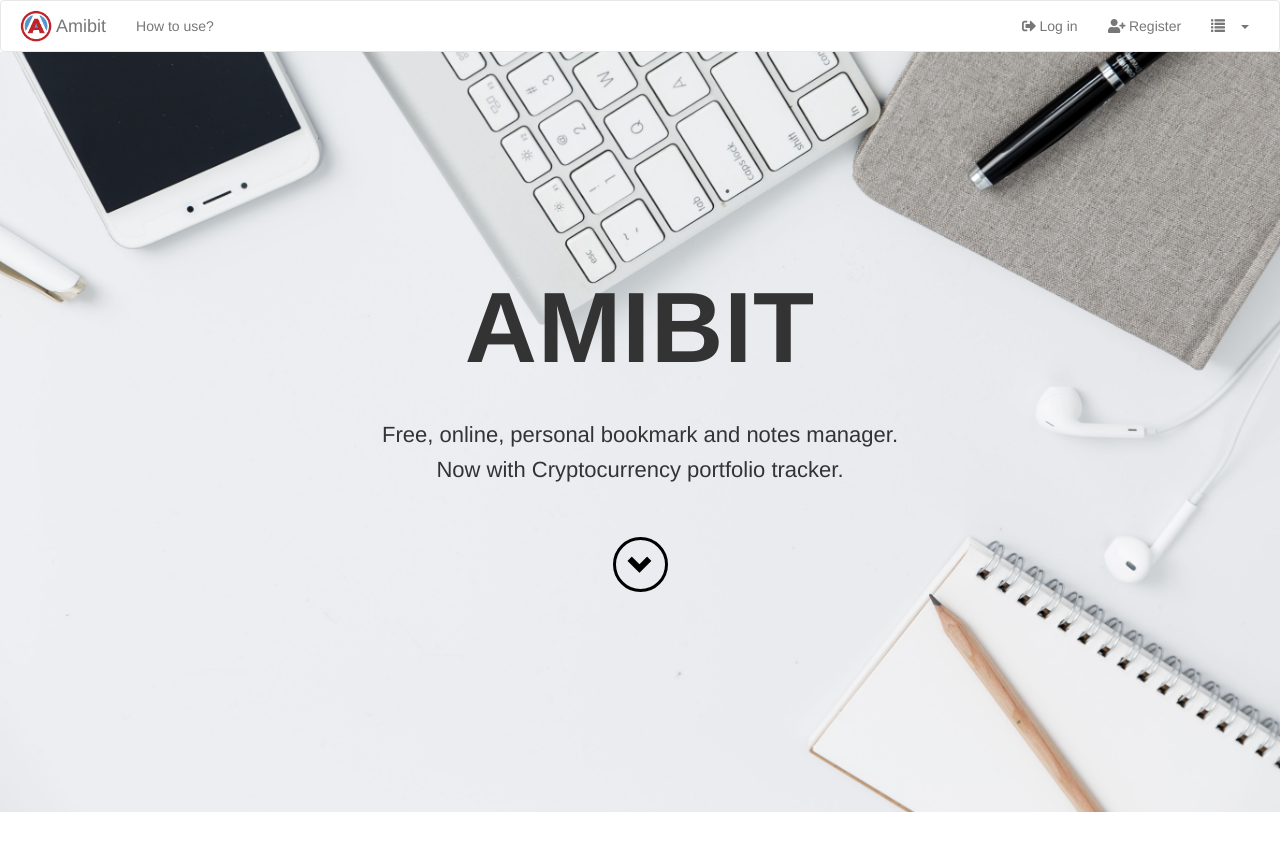
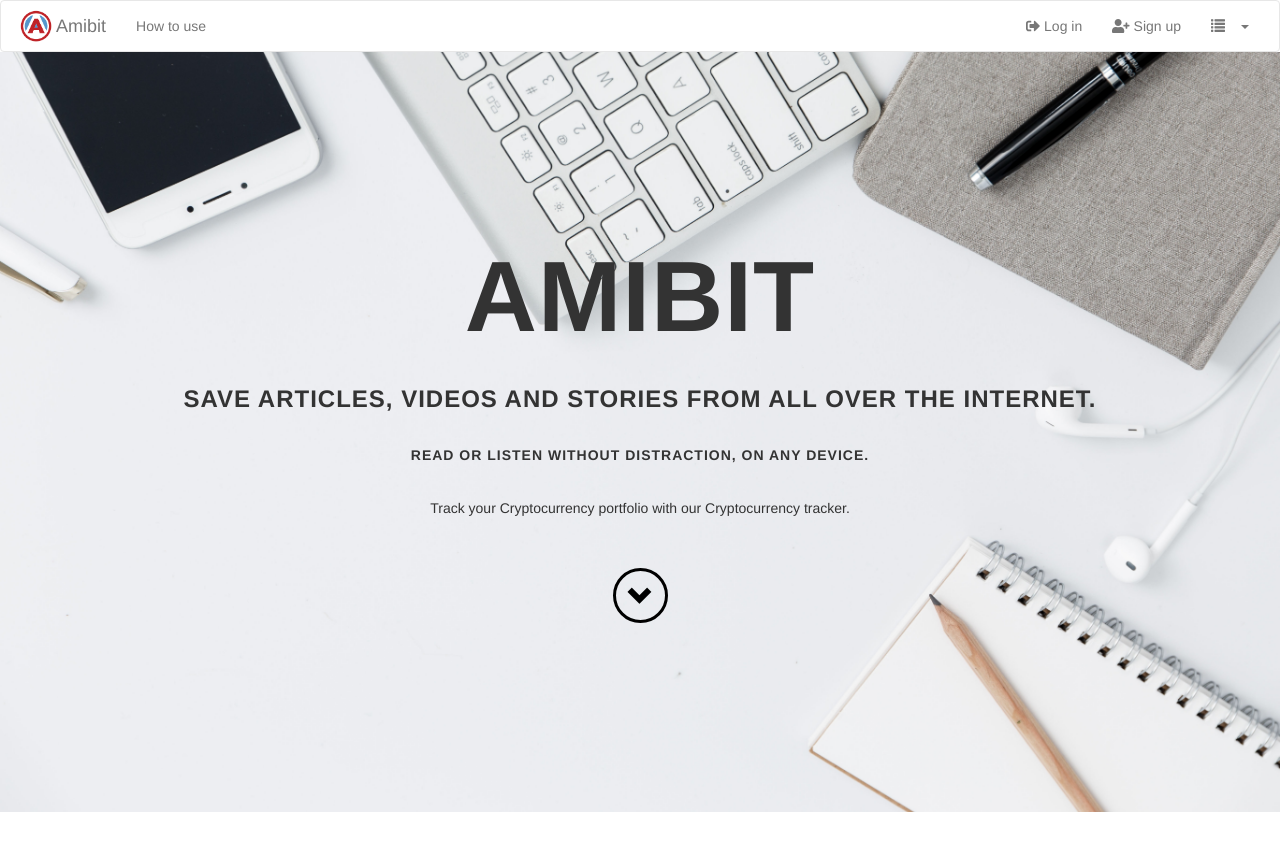
Before and after one commit to GoranAviani/amibit-project, a Django app: page / in a window 1280 px wide; the page is wider, and only the part inside the window is pictured. Shown: the top 863 px of that part. Run offline with Django 3.2, Linux system fonts and the light colour scheme; data that the repository does not hold is empty; some libraries are stand-ins or nearby versions.

Commit message:
rewriting text on index

```diff
--- a/linkmanager/templates/base_generic.html
+++ b/linkmanager/templates/base_generic.html
@@ -38,7 +38,7 @@
     <!-- Collect the nav links, forms, and other content for toggling -->
     <div class="collapse navbar-collapse" id="amibit-navbar-collapse-1">
       <ul class="nav navbar-nav">
-          <li><a href="{% url 'how_to_use' %}">How to use?</a></li>
+          <li><a href="{% url 'how_to_use' %}">How to use</a></li>
       </ul>
       <!-- Search-->
 <!--
@@ -60,7 +60,7 @@
          <li><a href="{% url 'logout' %}"><span class="glyphicon glyphicon-log-out"></span>Log out</a></li>
         {% else %}
           <li><a href="{% url 'login' %}"><i class="fas fa-sign-out-alt"></i>  Log in</b></a></li>
-          <li><a href="{% url 'register' %}"><i class="fas fa-user-plus"></i>    Register</b></a></li>
+          <li><a href="{% url 'register' %}"><i class="fas fa-user-plus"></i>    Sign up</b></a></li>
         {% endif %}
    <!-- DROPDOwN-->
         <li class="dropdown">
@@ -78,7 +78,7 @@
             {% else %}
               <li><a href="{% url 'login' %}"><i class="fas fa-sign-in-alt"></i> Log in</a><li>
               <li role="separator" class="divider"></li>
-              <li><a href="{% url 'register' %}"><i class="fas fa-user-plus"></i> Register</a><li>
+              <li><a href="{% url 'register' %}"><i class="fas fa-user-plus"></i> Sign up</a><li>
             {% endif %}
           </ul>
         </li>
--- a/linkmanager/templates/index.html
+++ b/linkmanager/templates/index.html
@@ -21,8 +21,12 @@
         <div class="row">
           <div class="col-md-12 col-xs-12">
             <h1 class="brand-heading ">Amibit</h1>
-            <p class="intro-text">Free, online, personal bookmark and notes manager.
-              <br>Now with Cryptocurrency portfolio tracker.</p>
+            <p class="intro-text"><h3>Save articles, videos and stories from all over the internet.</h3>
+
+              <h5>Read or listen without distraction, on any device.</h5>
+
+
+              Track your Cryptocurrency portfolio with our Cryptocurrency tracker.</p>
             <a href="#about" class="btn btn-circle js-scroll-trigger"><span class="glyphicon glyphicon-chevron-down"></span>  </a>
           </div>
         </div>
@@ -102,9 +106,8 @@
   <section  class="start-using-section content-section text-center">
     <div class="container">
       <div class="col-md-12 col-xs-12">
-        <h2>Start using Amibit</h2>
-        <p>Start using just by registering.</p>
-        <a href="{% url 'register' %}" class="btn btn-primary btn-main-blue">Register</a></br>
+        <h2>Start saving to Amibit.</h2>
+        <a href="{% url 'register' %}" class="btn btn-primary btn-main-blue">Sign up</a></br>
       </div>
     </div>
   </section>
```
Also changed, not shown: perasis/settings.py (+6 -6 lines).
